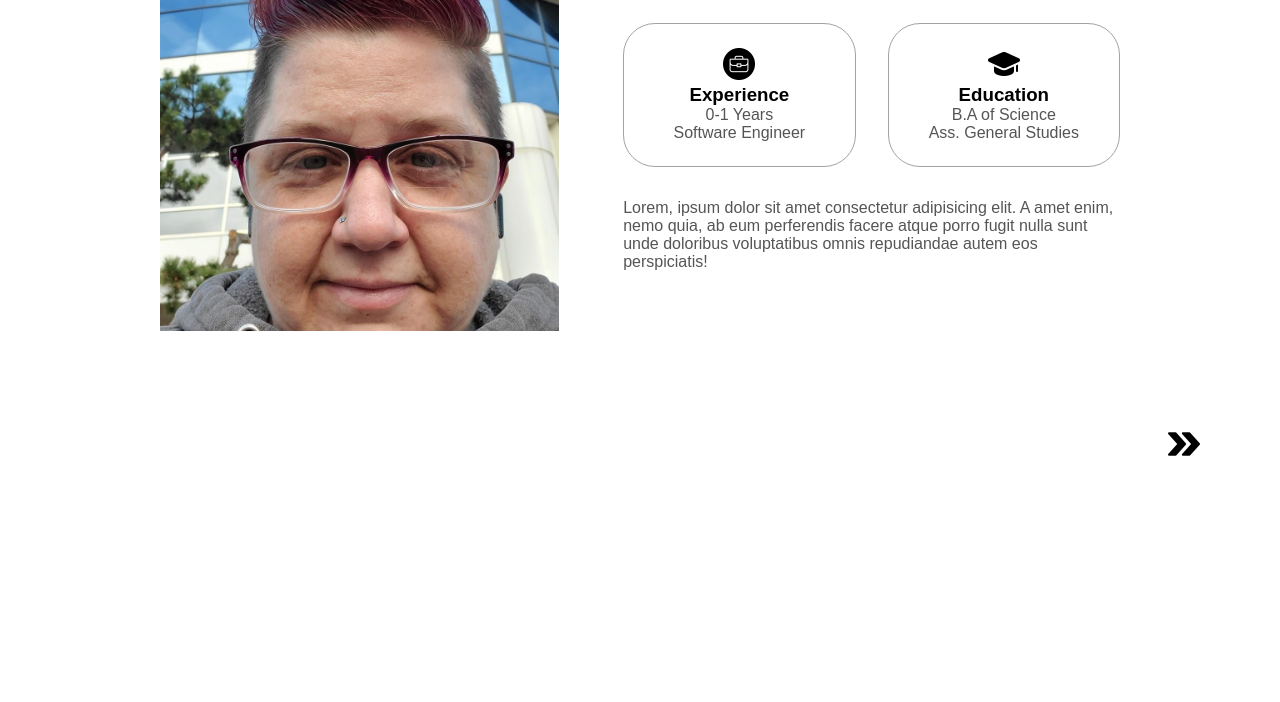
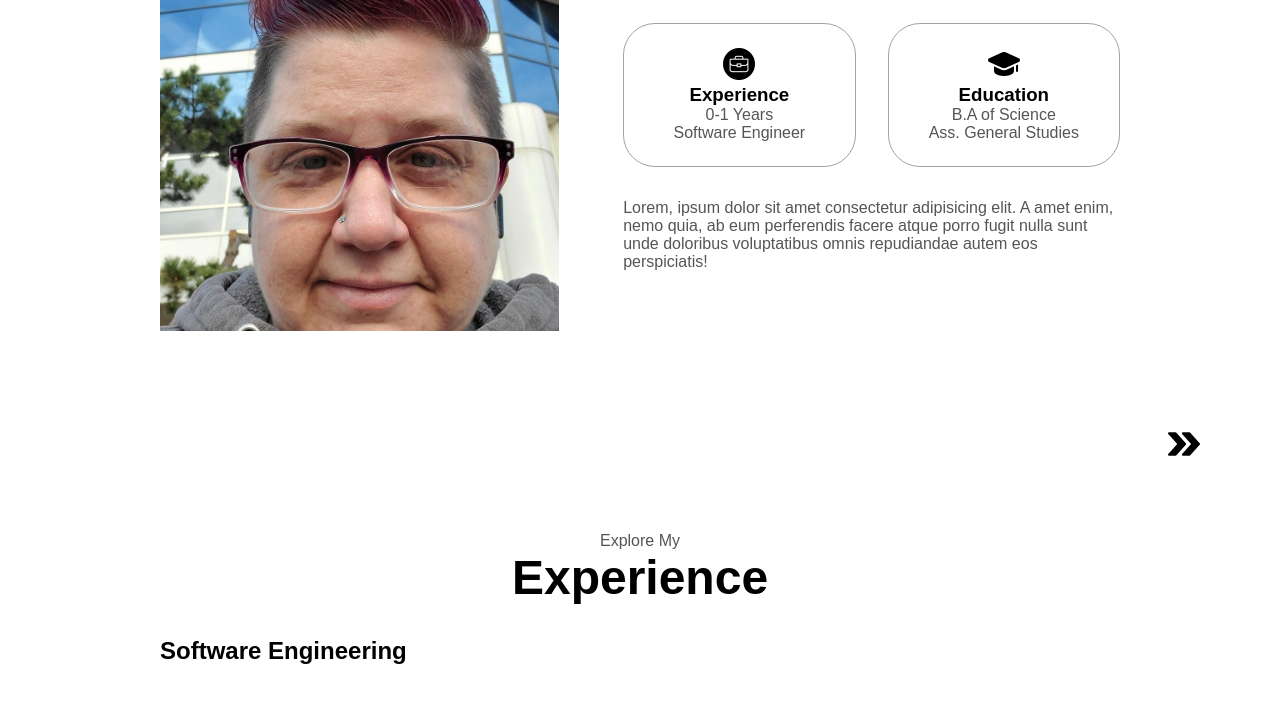
Before and after one commit to MollyBrown61310/Portfolio, a plain HTML site: page index.html in a window 1280 px wide. Shown: the part 1044-1746 px from the top of the page. Before the commit the page ends 1544 px from the top, so only its background shows below. Drawn offline with Linux system fonts and the light colour scheme; a web font is replaced by a local one.

Commit message:
Update index.html

```diff
--- a/index.html
+++ b/index.html
@@ -111,6 +111,18 @@
      onclick="location.href='./#experience'"
      />
     </section>
+    <section id="experience">
+        <p class="section__text__p1">Explore My</p>
+        <h1 class="title">Experience</h1>
+        <div class="experience-details-container">
+            <div class="about-containers">
+                <div class="details-containers">
+                    <h2 class="experience-sub-title">Software Engineering</h2
+                        >
+                </div>
+            </div>
+        </div>
+    </section>
    <script src="scripts.js"></script>
 </body>
 </html>
```
